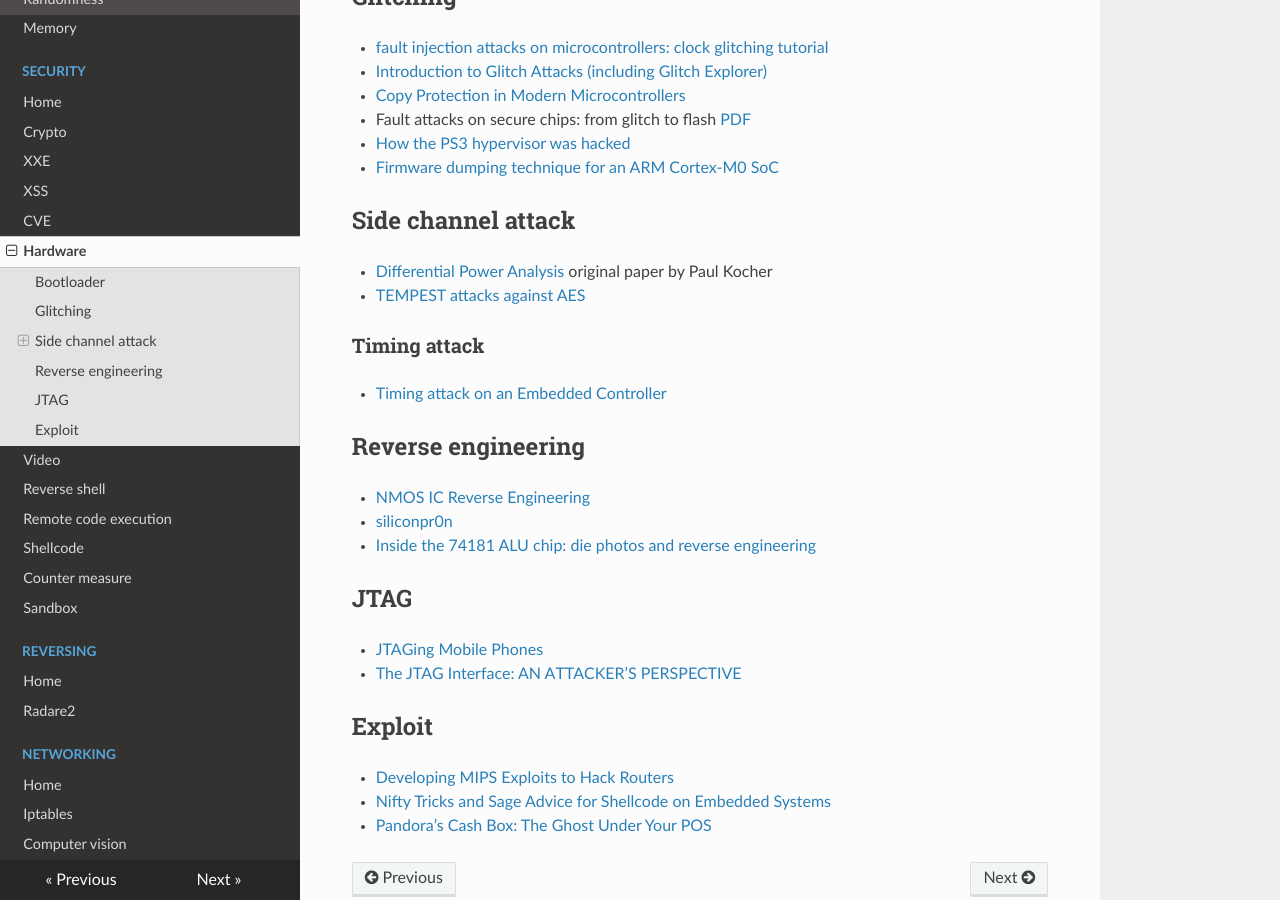
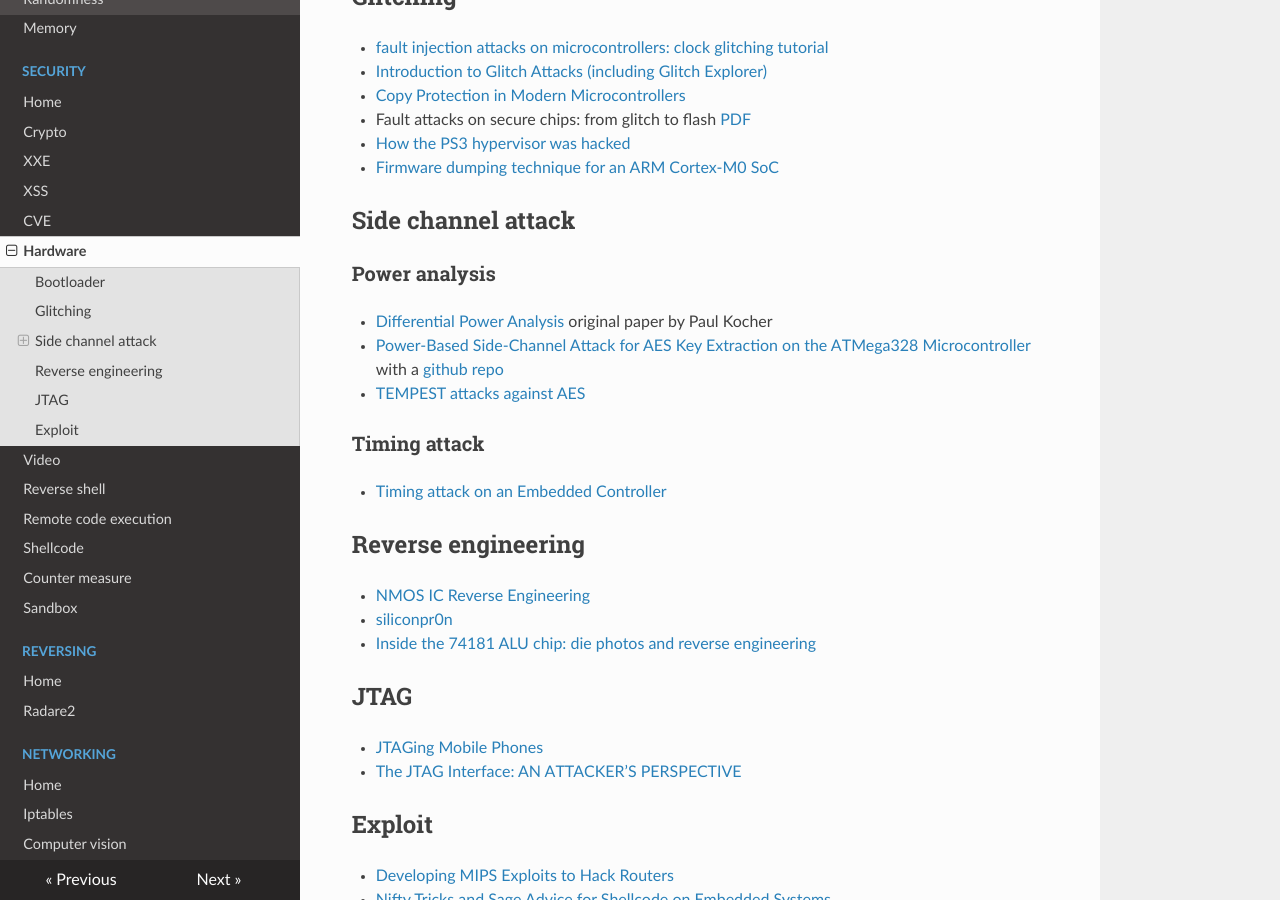
Before and after one commit to gipi/low-level, an MkDocs documentation site: the page built from docs/security/hardware.md, in a window 1280 px wide and 900 px high, scrolled down 692 px. Built offline with MkDocs 1.6.1, drawn with Linux system fonts in a browser that asks for light colours; nearby versions of some CDN libraries; old or Windows-style settings are respelled for this version of MkDocs.

Commit message:
security/hardware: add side channel attack paper.

```diff
--- a/docs/security/hardware.md
+++ b/docs/security/hardware.md
@@ -31,7 +31,10 @@
 
 ## Side channel attack
 
+### Power analysis
+
  - [Differential Power Analysis](http://www.cse.msstate.edu/~ramkumar/DPA.pdf) original paper by Paul Kocher
+ - [Power-Based Side-Channel Attack for AES Key Extraction on the ATMega328 Microcontroller](https://skoppula.github.io/pdfs/sidechannel-report.pdf) with a [github repo](https://github.com/skoppula/aes-sidechannel)
  - [TEMPEST attacks against AES](https://www.fox-it.com/nl/wp-content/uploads/sites/12/Tempest_attacks_against_AES.pdf)
 
 ### Timing attack
```
